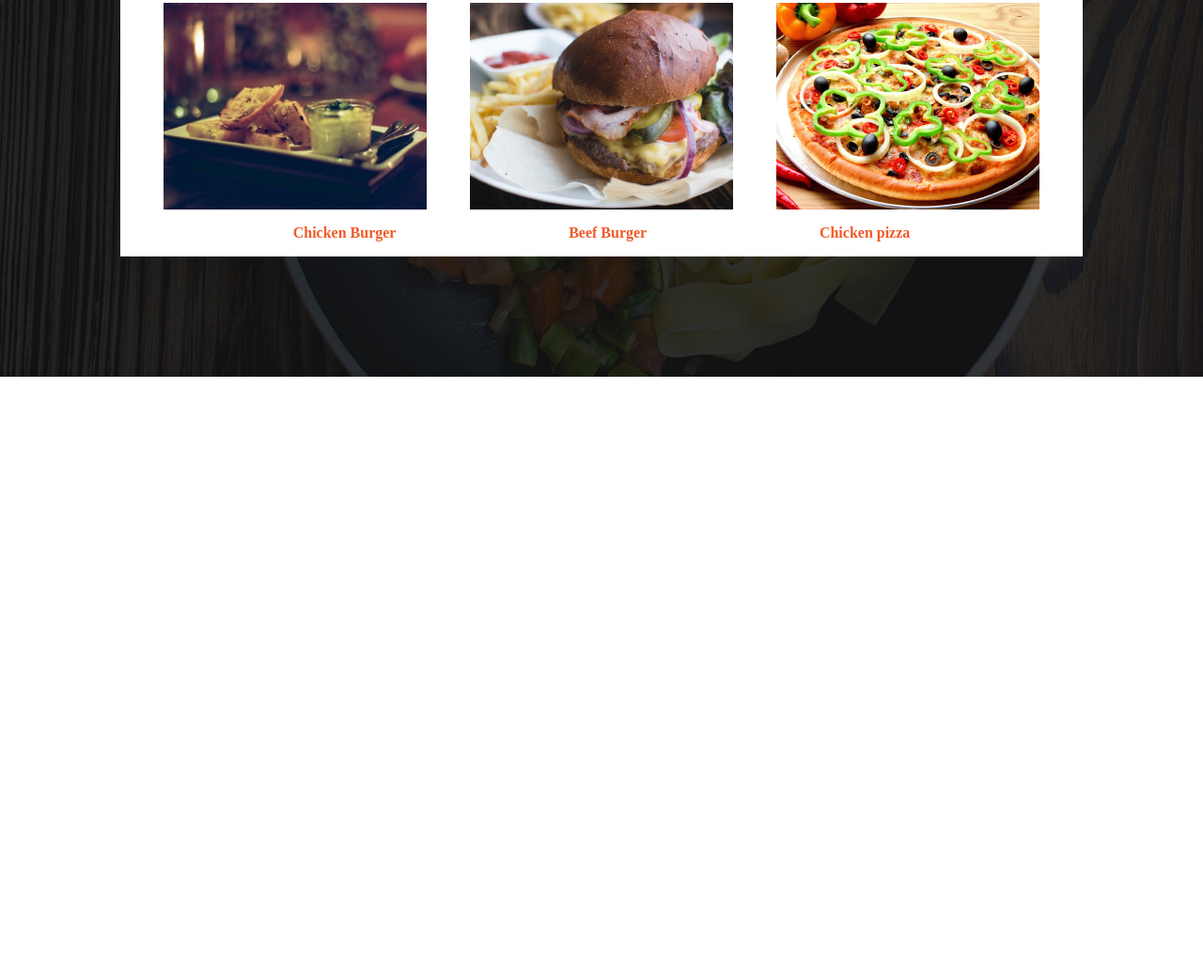
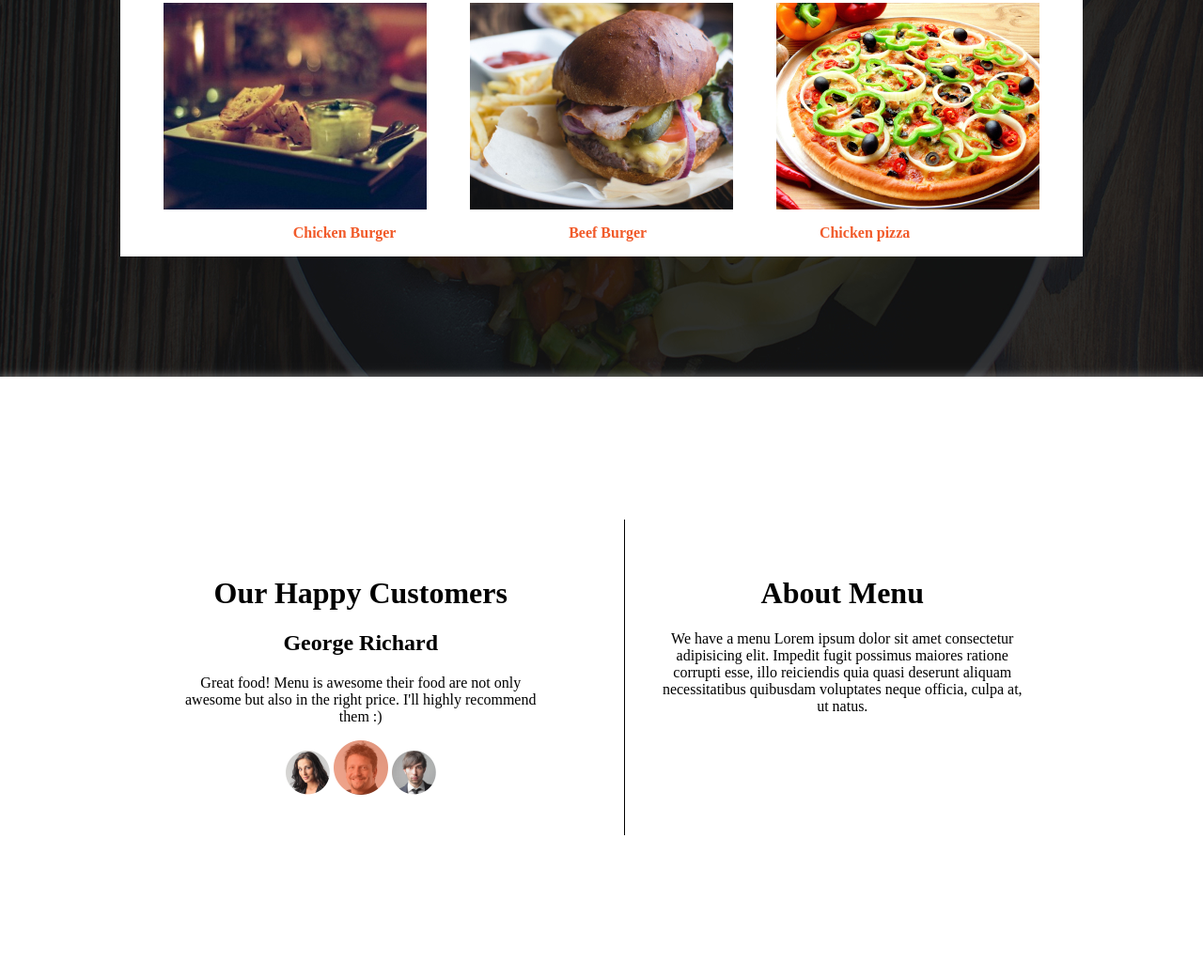
Before and after one commit to kevaf/Anitas-Kitchen, a plain HTML site: page index.html in a window 1280 px wide. Shown: the part 2169-3210 px from the top of the page at 94% size. Before the commit the page ends 2570 px from the top, so only its background shows below. Drawn offline with Linux system fonts and the light colour scheme.

Commit message:
added customer feedback page

```diff
--- a/index.css
+++ b/index.css
@@ -116,3 +116,21 @@ html, body{
     color: #F15A29;
     font-weight:bold;
 }
+.customers{
+    display: flex;
+    flex-direction: row;
+    justify-content: space-evenly;
+    padding: 10%;
+    box-shadow: 0px 2px 10px 2px gray;
+}
+
+#aboutmenu,#comment{
+    padding: 2.4em;
+    margin: 1.5em;
+    width: 50%;
+    text-align: center;
+}
+
+#aboutmenu{
+    border-left: 1px solid black;
+}
--- a/index.html
+++ b/index.html
@@ -86,6 +86,23 @@
             </div>
         </div>
 
+        <div class="customers">
+            <div id="comment">
+                <h1>Our Happy Customers</h1>
+                <h2>George Richard</h2>
+                <p>Great food! Menu is awesome their food are not only awesome but also in the right price. I'll highly recommend them :)</p>
+                    <img src="./assets/customers/p1.png" alt="">
+                    <img src="./assets/customers/p2.png" alt="">
+                    <img src="./assets/customers/p3.png" alt="">
+                </div>
+
+                <div id="aboutmenu">
+                    <h1>About Menu</h1>
+                <p>We have a menu Lorem ipsum dolor sit amet consectetur adipisicing elit. Impedit fugit possimus maiores ratione corrupti esse, illo reiciendis quia quasi deserunt aliquam necessitatibus quibusdam voluptates neque officia, culpa at, ut natus.</p>
+                </div>
+            </div>
+        </div>
+
 
 </body>
 </html>
```
Also changed, not shown: assets/minus.png (added).
